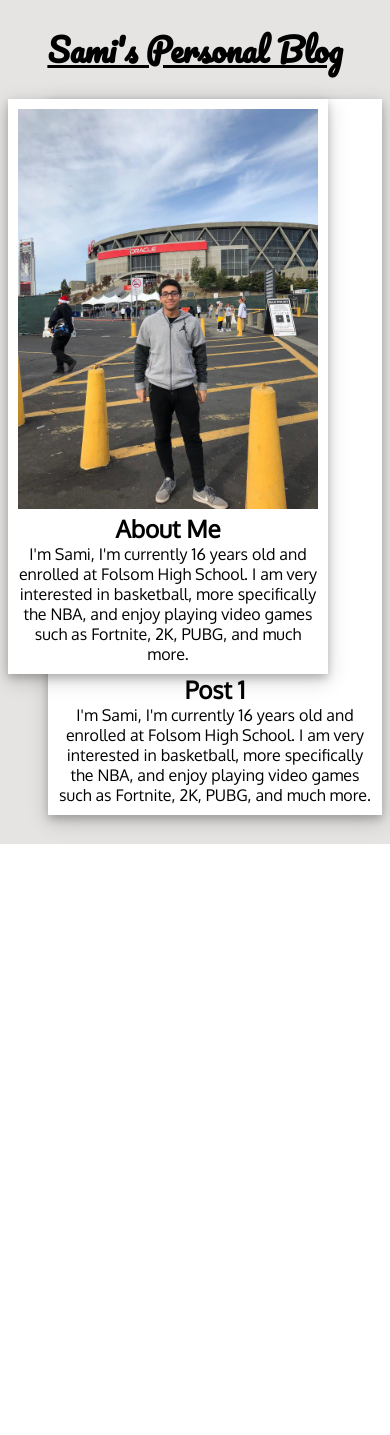
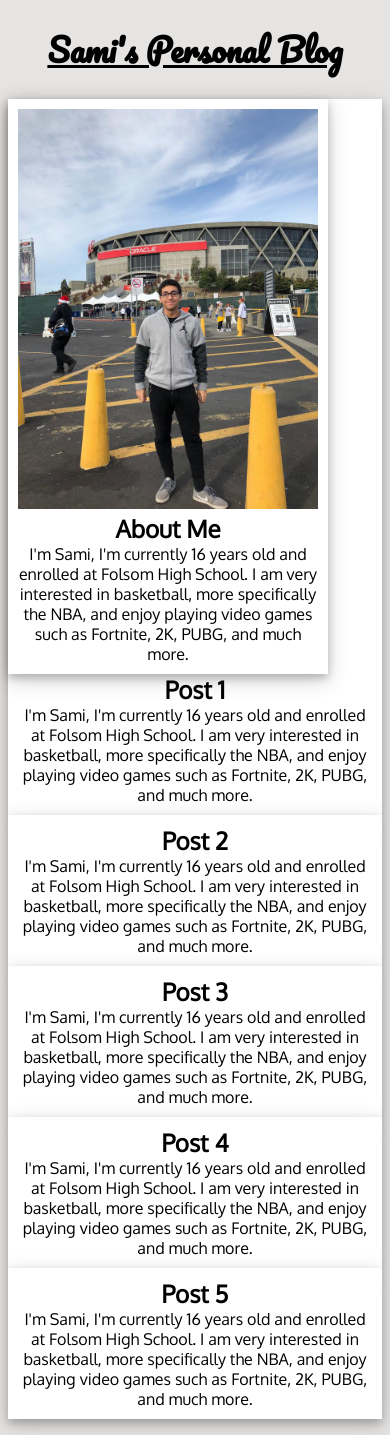
Before and after one commit to samialhamad/samidevelopment, a PHP site: page / in a window 390 px wide. Before the commit the page ends 844 px from the top, so only its background shows below. Run offline with PHP 8.4, Linux system fonts and the light colour scheme.

Commit message:
testing mobile responsiveness and added 5 example posts

```diff
--- a/index.css
+++ b/index.css
@@ -30,6 +30,11 @@ p {
 
 ol {
     list-style-type: none;
+    width: 100%;
+    max-width: 500px;
+    padding: 0px;
+    margin-left: auto;
+    margin-right: auto;
 }
 
 .card {
--- a/index.html
+++ b/index.html
@@ -22,9 +22,29 @@
             <p>I'm Sami, I'm currently 16 years old and enrolled at Folsom High School. I am very interested in basketball, more specifically the NBA, and enjoy playing video games such as Fortnite, 2K, PUBG, and much more.</p>
         </div>
 
-        <ol>
+        <ol id="blogList">
             <li class="card">
             <h2>Post 1</h2>
+            <p>I'm Sami, I'm currently 16 years old and enrolled at Folsom High School. I am very interested in basketball, more specifically the NBA, and enjoy playing video games such as Fortnite, 2K, PUBG, and much more.</p>
+            </li>
+
+            <li class="card">
+            <h2>Post 2</h2>
+            <p>I'm Sami, I'm currently 16 years old and enrolled at Folsom High School. I am very interested in basketball, more specifically the NBA, and enjoy playing video games such as Fortnite, 2K, PUBG, and much more.</p>
+            </li>
+
+            <li class="card">
+            <h2>Post 3</h2>
+            <p>I'm Sami, I'm currently 16 years old and enrolled at Folsom High School. I am very interested in basketball, more specifically the NBA, and enjoy playing video games such as Fortnite, 2K, PUBG, and much more.</p>
+            </li>
+
+            <li class="card">
+            <h2>Post 4</h2>
+            <p>I'm Sami, I'm currently 16 years old and enrolled at Folsom High School. I am very interested in basketball, more specifically the NBA, and enjoy playing video games such as Fortnite, 2K, PUBG, and much more.</p>
+            </li>
+
+            <li class="card">
+            <h2>Post 5</h2>
             <p>I'm Sami, I'm currently 16 years old and enrolled at Folsom High School. I am very interested in basketball, more specifically the NBA, and enjoy playing video games such as Fortnite, 2K, PUBG, and much more.</p>
             </li>
 
```
